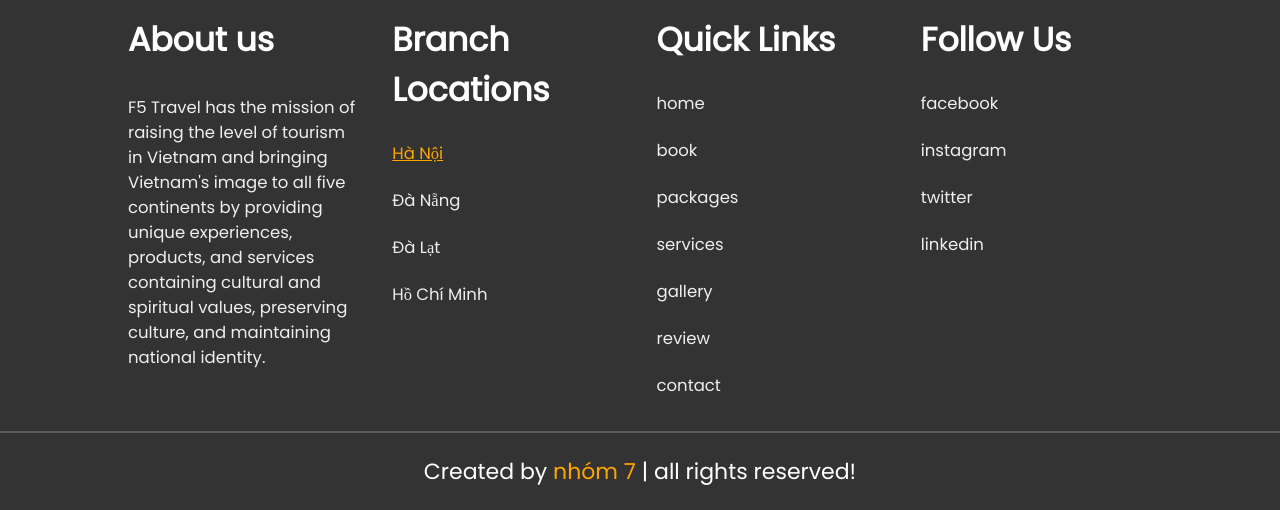
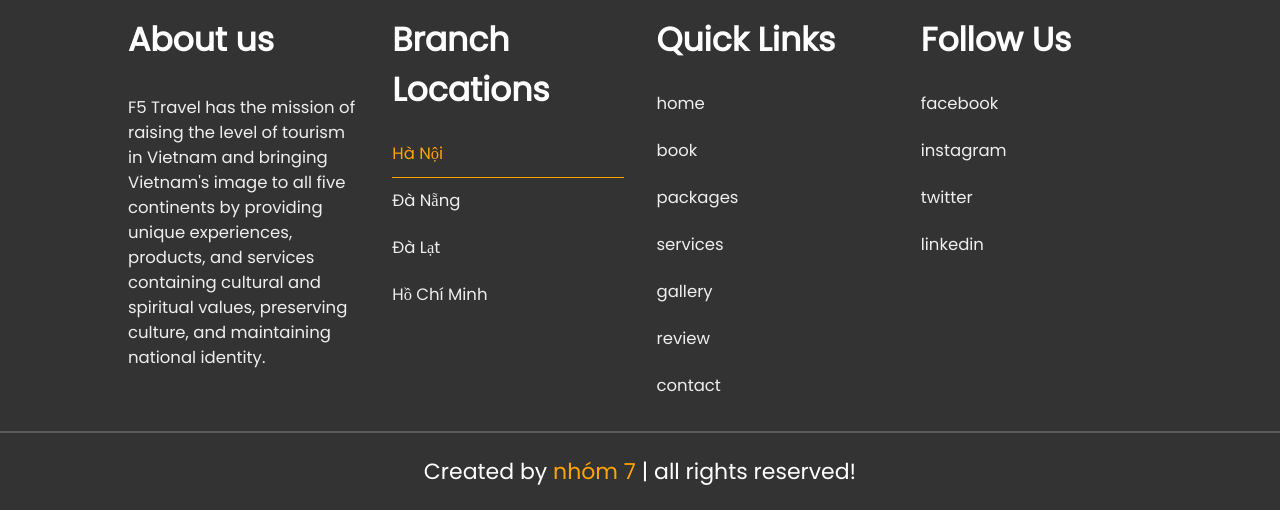
Before and after one commit to GKhanh69/DOANN7, a PHP site: page /blog.html in a window 1280 px wide, with the pointer over the restyled element. Shown: the part 3258-3768 px from the top of the page. Run offline with PHP 8.4, Linux system fonts and the light colour scheme.

Commit message:
Update style.css

```diff
--- a/project-Travel/assets/css/style.css
+++ b/project-Travel/assets/css/style.css
@@ -338,7 +338,8 @@ ul {
 
  .footer .box-container .box a:hover{
     color:orange;
-    text-decoration: underline;
+    box-shadow: 0 1px orange;
+    transition: 0.4s;
  }
 
  .footer .credit{
```
